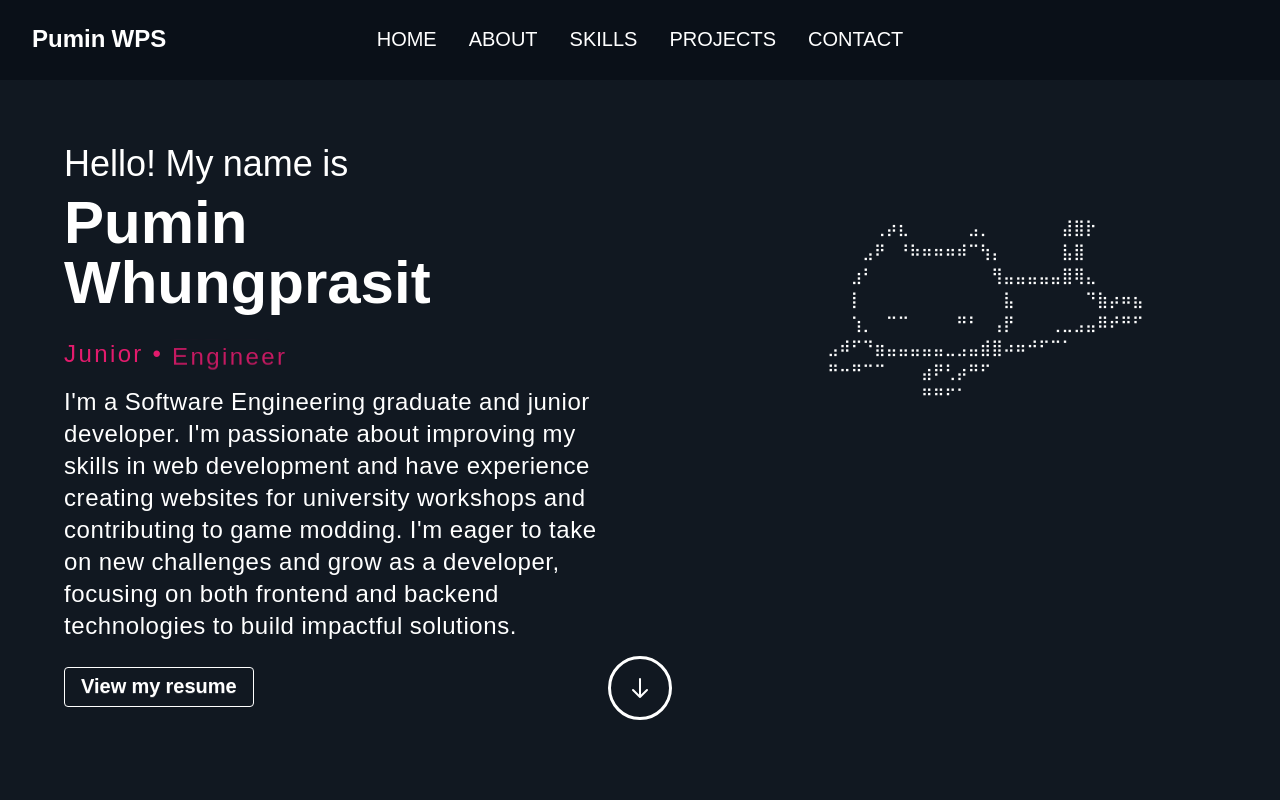
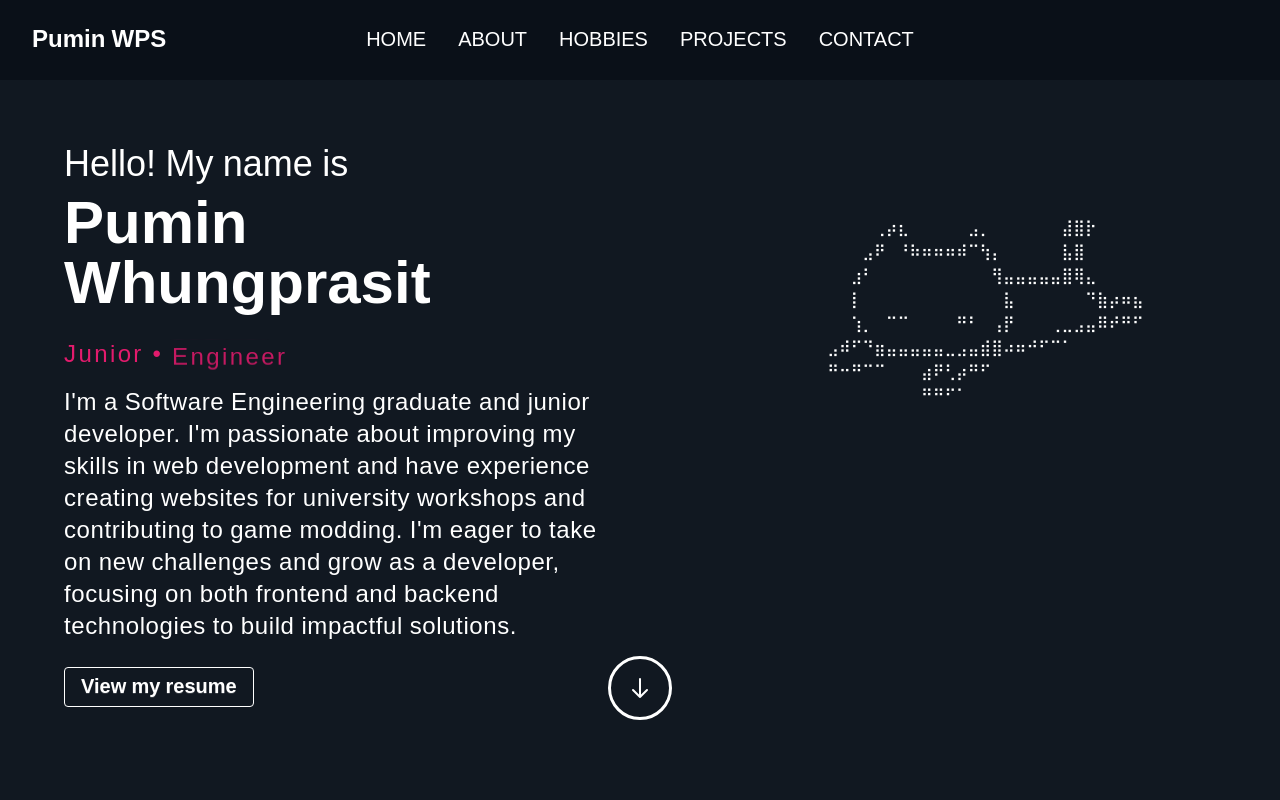
Before and after one commit to Bammcool2011/MyPortfolio, a React (Vite) app: page / in a window 1280 px wide. Shown: the top 800 px of the page. Built offline with nearby package versions, Linux system fonts and the light colour scheme.

Commit message:
update nav link

```diff
--- a/src/components/navbar.tsx
+++ b/src/components/navbar.tsx
@@ -6,7 +6,7 @@ export default function Navbar() {
   const navItems = [
     { name: 'HOME', href: '#home' },
     { name: 'ABOUT', href: '#about' },
-    { name: 'SKILLS', href: '#skills' },
+    { name: 'HOBBIES', href: '#hobbies' },
     { name: 'PROJECTS', href: '#projects' },
     { name: 'CONTACT', href: '#contact' },
   ];
--- a/src/sections/hobby.tsx
+++ b/src/sections/hobby.tsx
@@ -2,7 +2,7 @@ import hobbyData from "../data/hobbyData.json";
 
 export default function Hobby() {
     return (
-        <div className="container mx-auto px-6">
+        <div className="container mx-auto px-6" id="hobbies">
             <div className="mb-16">
                 <h1 className="text-5xl text-white font-semibold text-center mb-4">
                     ⌈ Hobbies ⌋
--- a/src/sections/project.tsx
+++ b/src/sections/project.tsx
@@ -3,7 +3,7 @@ import projectData from "../data/projectData.json";
 export default function ProjectsSection() {
   return (
     <section
-      id="section-projects"
+      id="projects"
       className="flex flex-col items-center justify-center w-full min-h-screen bg-transparent"
     >
       <h1 className="text-4xl font-semibold tracking-tight text-center text-white lg:text-5xl mb-10">
```
